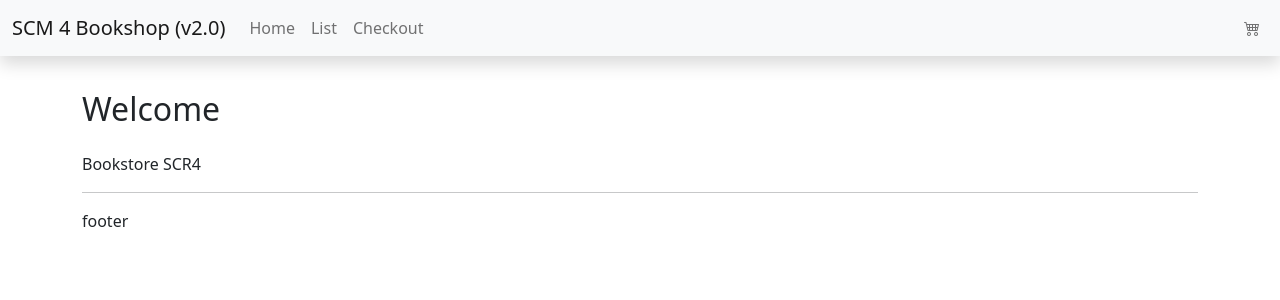
After one commit to elmarputz/class-bookstore-php-dev-24, a PHP site: template site/views/welcome.php in a window 1280 px wide. The commit adds this page. Shown: the top 300 px of the page. Run offline with PHP 8.4, Linux system fonts and the light colour scheme; the template is opened without the code that fills it, so the values that code supplies are empty.

Commit message:
templates & header

```diff
--- /dev/null
+++ b/site/inc/bootstrap.php
@@ -0,0 +1,6 @@
+<?php
+declare(strict_types=1);
+
+error_reporting(E_ALL);
+
+$default_view = 'welcome';
--- /dev/null
+++ b/site/views/list.php
@@ -0,0 +1,4 @@
+
+<div class="page-header">
+    <h2>List of books by category</h2>
+</div>
--- /dev/null
+++ b/site/views/partials/footer.php
@@ -0,0 +1,2 @@
+<hr />
+footer
--- /dev/null
+++ b/site/views/partials/header.php
@@ -0,0 +1,77 @@
+<!DOCTYPE html>
+<html>
+<head>
+    <meta charset="utf-8">
+
+    <title>SCM4 Book Shop</title>
+    <meta name="viewport" content="width=device-width, initial-scale=1.0">
+    <link href="https://cdn.jsdelivr.net/npm/bootstrap@5.0.2/dist/css/bootstrap.min.css" rel="stylesheet" integrity="sha384-EVSTQN3/azprG1Anm3QDgpJLIm9Nao0Yz1ztcQTwFspd3yD65VohhpuuCOmLASjC" crossorigin="anonymous">
+    <link rel="stylesheet" href="https://cdn.jsdelivr.net/npm/bootstrap-icons@1.11.3/font/bootstrap-icons.min.css">
+    <link href="assets/main.css" rel="stylesheet">
+
+</head>
+<body>
+
+
+<div class="container" id="header">
+
+
+<div class="navbar navbar-expand-lg navbar-light bg-light  fixed-top shadow gy-5">
+    <div class="container-fluid">
+
+        <a class="navbar-brand" href="/">SCM 4 Bookshop (v2.0)</a>
+
+        <button class="navbar-toggler" type="button" data-bs-toggle="collapse" data-bs-target="#navbarSupportedContent" aria-controls="navbarSupportedContent" aria-expanded="false" aria-label="Toggle navigation">
+            <span class="navbar-toggler-icon"></span>
+        </button>
+
+        <div class="collapse navbar-collapse" id="navbarSupportedContent">
+            <ul class="navbar-nav me-auto mb-2 mb-lg-0">
+                <li class="nav-item"><a class="nav-link <?php if ($view === 'welcome') { ?> active<?php } ?>" href="index.php">Home</a></li>
+                <li class="nav-item"><a class="nav-link <?php if ($view === 'list') { ?>active<?php } ?>" href="index.php?view=list">List</a></li>
+                <li class="nav-item"><a class="nav-link <?php if ($view === 'checkout') { ?>class="active<?php } ?>" href="index.php?view=checkout">Checkout</a></li>
+            </ul>
+
+            <?php /* info - add when starting with search implementation */
+             //require('views/partials/searchform.php'); ?>
+
+            <ul class="nav navbar-nav navbar-right login">
+                <li  class="nav-item">
+                    <a href="index.php?view=checkout" class="nav-link" data-bs-toggle="tooltip" data-bs-placement="bottom" title="Zum Checkout">
+                       <span class="badge bg-secondary"><?php // echo Util::escape($cartSize); ?></span>
+                       <span class="bi bi-cart4" aria-hidden="true"></span>
+                    </a>
+                </li>
+                <li class="nav-item dropdown">
+                    <?php /* if ($user == null): ?>
+                        <a href="#" class="nav-link dropdown-toggle"  data-bs-toggle="dropdown" role="button" aria-expanded="false">
+                            Not logged in!
+                            <b class="caret"></b>
+                        </a>
+                        <ul class="dropdown-menu" role="menu">
+                            <li>
+                                <a class="dropdown-item" href="index.php?view=login">Login now</a>
+                            </li>
+                        </ul>
+                    <?php else: ?>
+                <a href="#" class="nav-link dropdown-toggle" data-bs-toggle="dropdown" role="button" aria-expanded="false">
+                  Logged in as  <span class="badge bg-primary"><?php // echo Util::escape($user->getUserName()); ?></span>
+                  <b class="caret"></b>
+                </a>
+                <ul class="dropdown-menu" role="menu">
+                  <li class="nav-item text-center">
+                    <form method="post" action="<?php // echo Util::action(Bookshop\Controller::ACTION_LOGOUT); ?>">
+                      <button class="btn btn-sm btn-primary" role="button" type="submit">Logout</button>
+                    </form>
+                    </li>
+                  </ul>
+              <?php endif; */ ?>
+                </li>
+            </ul> <!-- /. login -->
+        </div><!--/.nav-collapse -->
+    </div>
+</div>
+</div>
+
+
+<div class="container">
--- /dev/null
+++ b/site/views/welcome.php
@@ -0,0 +1,9 @@
+<?php require_once('views/partials/header.php'); ?>
+
+<div class="page-header">
+    <h2>Welcome</h2>
+</div>
+
+<p>Bookstore SCR4</p>
+
+<?php require_once('views/partials/footer.php'); ?>
```
Also changed, not shown: site/index.php (+16 -1 lines).
